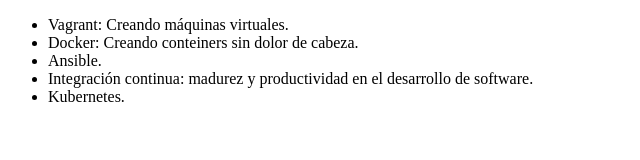
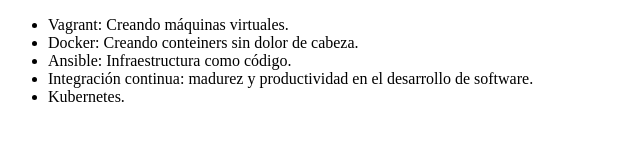
Before and after one commit to EmanuelChocobar/alura-git, a plain HTML site: page index.html in a window 1280 px wide. Shown: the whole page, without its empty margins (0-640 px from the left). Drawn offline with Linux system fonts and the light colour scheme.

Commit message:
Cambiando el nombre del curso de Ansible

```diff
--- a/index.html
+++ b/index.html
@@ -8,7 +8,7 @@
     <ul>
         <li> Vagrant: Creando máquinas virtuales. </li>
         <li> Docker: Creando conteiners sin dolor de cabeza.</li>
-        <li> Ansible. </li>
+        <li> Ansible: Infraestructura como código. </li>
         <li> Integración continua: madurez y productividad en el desarrollo de software.</li>
         <li> Kubernetes. </li>
     </ul>
```
